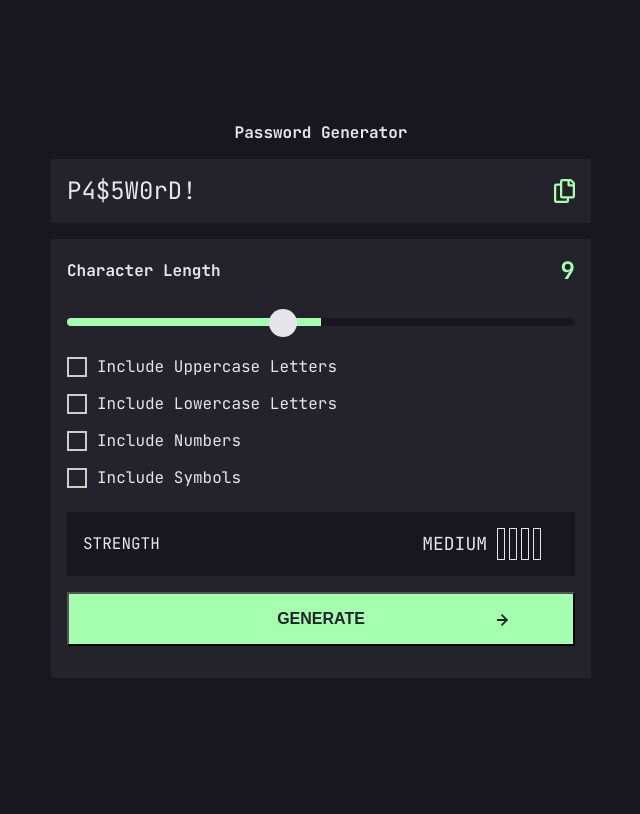
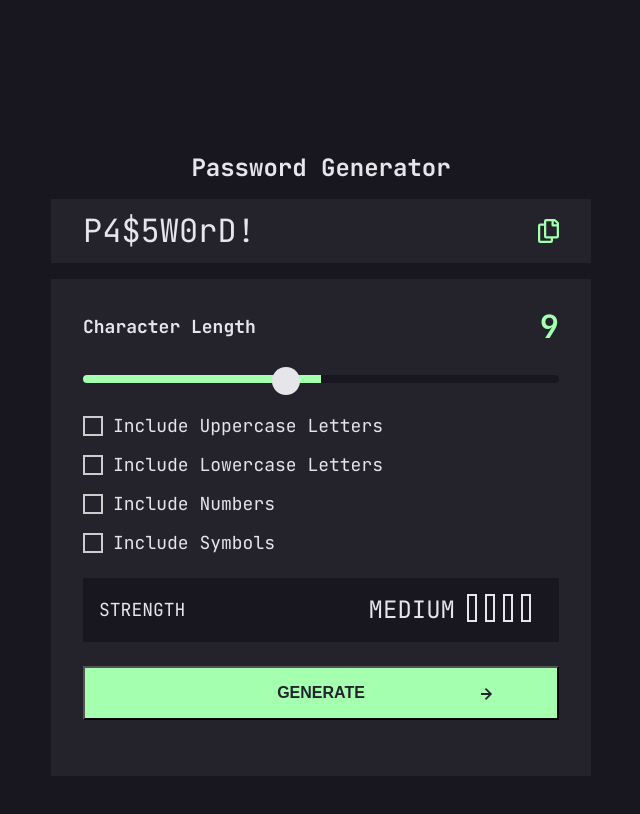
Before and after one commit to toshirokubota/password-generator-app, a plain HTML site: page index.html in a window 1280 px wide. Shown: the whole page, without its empty margins (319-959 px from the left). Drawn offline with Linux system fonts and the light colour scheme.

Commit message:
ready to submit

```diff
--- a/index.html
+++ b/index.html
@@ -16,12 +16,10 @@
   <main>
     <h1 class="text-center">
       Password Generator
-      <!-- <img src="./assets/images/icon-check.svg"/> -->
     </h1>
     <div class="generated-card">
       <p id="generated">P4$5W0rD!</p>
-      <img src='./assets/images/icon-copy.svg' alt="copy to clipboard icon"/>
-      <div id="popup" class="popup">password copied to clipboard</div>
+      <img src='./assets/images/icon-copy.svg' alt="copy to clipboard icon" tabindex="0"/>
     </div>
     <form id="myform" onsubmit="handleSubmit(event)">
       <div class="char-length-card">
--- a/main.js
+++ b/main.js
@@ -2,7 +2,6 @@
 const myform = document.getElementById('myform');
 const outarea = document.getElementById('generated');
 const strength = document.getElementById('strength-summary-value');
-//const bars = Array.from(document.querySelectorAll('.bars > .bar'));
 const bars = document.querySelector('.bars');
 const lowerAlpha = 'abcdefghijklmnopqrstuvwxyz';
 const upperAlpha = 'ABCDEFGHIJKLMNOPQRSTUVWXYZ';
@@ -13,7 +12,6 @@ const symbols = '!@#$%^&*()-=+_[]?';
 const handleSubmit = (e) => {
   e.preventDefault();
 
-  let isValid = true; // form is valid
   let fdata = new FormData(myform);
   const data = Object.fromEntries(fdata);
 
@@ -60,38 +58,40 @@ const handleSubmit = (e) => {
   bars.setAttribute('data-strength', strength_type);
 }
 
+//calculate the pathword strength score
 const strengthScore = (length, N) => {
   return N * Math.log(length);
 }
 
 myform.addEventListener('submit', handleSubmit);
 
+//handler for 'copy to clipboard'
 const copyIcon = document.querySelector('.generated-card > img');
-const popup = document.getElementById("popup");
 copyIcon.addEventListener('click', ()=> {
      // Copy the text inside the text field
     navigator.clipboard.writeText(outarea.innerText);
     console.log(outarea.innerText);
-    //show pop up
-    popup.classList.add("show");
   }
 );
+//keydown handler for 'copy to clipboard'
+copyIcon.addEventListener('keydown', (event)=>{
+  if(event.code == "Enter") {
+    navigator.clipboard.writeText(outarea.innerText);
+    copyIcon.classList.toggle('active');
+    setTimeout(()=> {
+      copyIcon.classList.toggle('active');
+    }, 250);
+  }
+});
 
 //range input callback
 const rangeInput = document.querySelector('.custom-range');
 const rangeContainer = document.querySelector('.custom-range-container');
 
-const updateSlider = () => {
+rangeInput.addEventListener('input', () => {
   const value = rangeInput.value;
   const max = rangeInput.max;
   const percentage = (value / max) * 100;
   rangeContainer.style.setProperty('--track-progress', `${percentage}%`);
   console.log(percentage);
-}
-
-rangeInput.addEventListener('load', updateSlider);
-
-rangeInput.addEventListener('input', () =>
-  {
-    updateSlider();
-  });
+});
--- a/style.css
+++ b/style.css
@@ -8,8 +8,10 @@
     --dark-gray: #24232C;
     --gray: #817D92;
     --white: #e6e5ea;
+    --whiter: #c8ffc4;
     --black: #18171F;
     --light-green: #A4FFAF;
+    --lightest-green:#e5ffe5;
     --redish: #F64A4A;
     --orangish: #FB7C58;
     --yellowish: #F8CD65;
@@ -25,30 +27,6 @@
     box-sizing: inherit;
     margin: 0;
     padding: 0;
-}
-
-.text-headingL {
-    font-size: 32px;
-    font-weight: bold;
-    line-height: 43px;
-}
-
-.text-headingM {
-    font-size: 24px;
-    font-weight: bold;
-    line-height: 31px;
-}
-
-.text-bodyL {
-    font-size: 18px;
-    font-weight: bold;
-    line-height: 23px;
-}
-
-.text-bodyM {
-    font-size: 16px;
-    font-weight: bold;
-    line-height: auto;
 }
 
 .text-center {
@@ -71,7 +49,7 @@ body {
     min-height: 100vh;
     display: flex;
     flex-direction: column;
-    justify-content: center;
+    margin-top: 64px;
     align-items: center;
     background-color: var(--black);
 }
@@ -110,20 +88,22 @@ h2 {
     right: 16px;
     top: 20px;
 }
+.generated-card>img.active {
+    filter: invert(100%);
+}
 .generated-card>img:active {
     filter: invert(100%);
+}
+.generated-card>img:hover, .generated-card>img:focus {
+    cursor: pointer;
 }
 
 form {
     background-color: var(--dark-gray);
-    /* width: 100%; */
     padding: 16px;
     display: relative;
 }
 
-/* .char-length-card {
-    margin: 0 16px;
-} */
 .char-length-labels {
     display: flex;
     flex-direction: row;
@@ -133,6 +113,16 @@ form {
 }
 .char-length-labels > h2 {
     line-height: 32px;
+}
+.char-length-labels > label {
+    font-size: 24px;
+    font-weight: bold;
+    line-height: 31px;
+}
+
+.custom-range-container {
+    position: relative;
+    width: 100%;
 }
 
 .custom-range {
@@ -144,6 +134,7 @@ form {
     outline: none;
     position: relative;
     z-index: 2;
+    line-height: 36px;
 }
 
 /* WebKit Thumb */
@@ -163,11 +154,10 @@ form {
     background: var(--white);
     border-radius: 50%;
 }
-
-.custom-range-container {
-    position: relative;
-    width: 100%;
-  }
+.custom-range:focus::-moz-range-thumb,
+.custom-range:focus::-webkit-slider-thumb {
+    background-color: var(--whiter);
+}
 
 /* Dynamic Track */
 .custom-range-container::before {
@@ -183,10 +173,6 @@ form {
     z-index: 1;
 }
 
-/* .option-card {
-    padding-left: 16px;
-} */
-
 .option-card>*+* {
     margin-top: 16px;
 }
@@ -199,9 +185,22 @@ form {
 
 input[type='checkbox'] {
     opacity: 0;
+    width: 0;
+    height: 0;
     position: absolute;
 }
-
+input[type='checkbox']:checked:focus ~.checkmark
+{
+    background-color: var(--lightest-green);
+}
+input[type='checkbox']:not(:checked):focus ~.checkmark
+{
+    border-width: 2pt;
+}
+input[type='checkbox']:hover ~span, input[type='checkbox']:focus ~span
+{
+    cursor: pointer;
+}
 .checkmark {
     position: relative;
     height: 20px;
@@ -236,7 +235,6 @@ input[type="checkbox"]:checked~.checkmark::after {
     justify-content: space-between;
     align-content: center;
     height: 64px;
-    /* width: 90%; */
     padding: 16px;
     background-color: var(--black);
     margin-left: auto;
@@ -265,35 +263,39 @@ input[type="checkbox"]:checked~.checkmark::after {
 
 .bars {
     display: inline-block;
-    width: 64px;
+    width: 80px;
     font-size: 0;
 }
 
 .bar {
     display: inline-block;
-    width: 8px;
-    height: 32px;
-    border: solid 1pt var(--white);
-    margin: 0 2px;
+    width: 10px;
+    height: 28px;
+    border: solid 1.5pt var(--white);
+    margin: 0 4px;
 }
 
 .bars[data-strength='too weak!']>.bar:first-child {
     background-color: var(--redish);
+    border: none;
 }
 
 .bars[data-strength='weak']>.bar:first-child,
 .bars[data-strength='weak']>.bar:nth-child(2) {
     background-color: var(--orangish);
+    border: none;
 }
 
 .bars[data-strength='medium']>.bar:first-child,
 .bars[data-strength='medium']>.bar:nth-child(2),
 .bars[data-strength='medium']>.bar:nth-child(3) {
     background-color: var(--yellowish);
+    border: none;
 }
 
 .bars[data-strength='strong']>.bar {
     background-color: var(--light-green);
+    border: none;
 }
 
 #submit {
@@ -302,52 +304,54 @@ input[type="checkbox"]:checked~.checkmark::after {
     text-transform: uppercase;
     text-align: center;
     width: 100%;
-    margin: 16px 0;
-    padding: 16px 0;
-    /* margin-left: auto;
-    margin-right: auto;
-    display:block; */
+    margin: 1em 0;
+    padding: 1em 0;
     background-color: var(--light-green);
-    /* width: calc(100% - 32px); */
     background-image: url('./assets/images/icon-arrow-right.svg');
-    background-position: top 20px right 64px;
+    background-position: top 1.25em right 4em;
     background-repeat: no-repeat;
+}
+#submit:hover, #submit:focus {
+    cursor: pointer;
 }
 
 @media only screen and (min-width: 700px) {
+    :root {
+        font-size: 18px;
+    }
+    body {
+        justify-content: center;
+    }
+    main {
+        width: calc(100% - 32px);
+    }
     div + div {
         margin-top: 24px;
     }
-}
-
-.popup {
-    visibility: hidden;
-    width: 100px;
-    background-color: white;
-    color: var(--black);
-    text-align: center;
-    border-radius: 5px;
-    padding: 10px;
-    position: absolute;
-    right: 0;
-    top: 0;
-    /* top: 50%;
-    left: 50%;
-    transform: translate(-50%, -50%); */
-    z-index: 1;
-    opacity: 0;
-    transition: opacity 0.5s;
-}
-
-.popup.show {
-    visibility: visible;
-    opacity: 1;
-    animation: fadeOut 2s 3s forwards; /* Wait 3s, then fade out over 2s */
-}
-
-@keyframes fadeOut {
-    to {
-        visibility: hidden;
-        opacity: 0;
+    h1 {
+        font-size: 24px;
+    }
+    h2 {
+        font-size: 18px;
+    }
+    #generated {
+        font-size: 32px;
+        padding: 0 1em;
+    }
+    .generated-card > img {
+        right: 32px;
+    }
+    form {
+        padding: 32px;
+    }
+    .char-length-labels > label {
+        font-size: 32px;
+    }
+    #strength-summary-value {
+        font-size: 24px;
+    }
+    #submit {
+        font-size: 18xp;
+        margin: 24px auto;
     }
 }
```
Also changed, not shown: screenshotDesktop.png (added), screenshotMobile.png (added), 3 other files.
